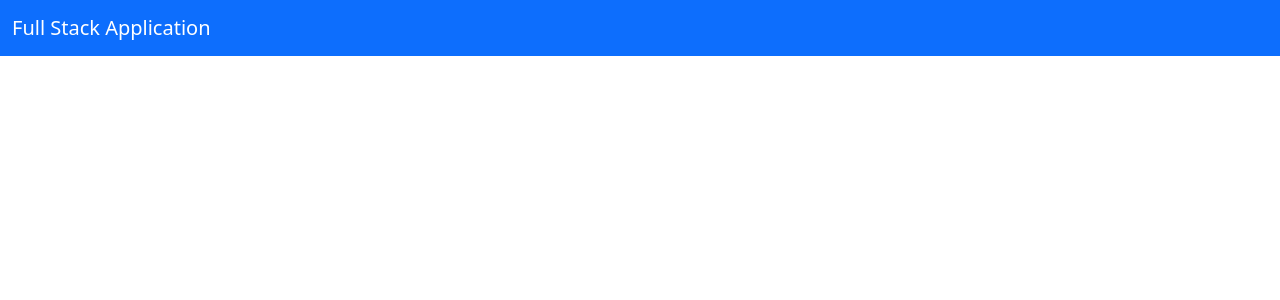
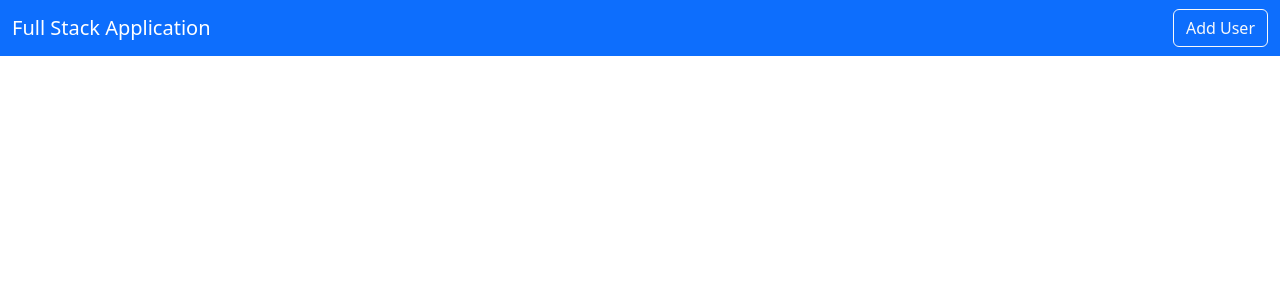
Before and after one commit to chocho77/fullstackapp, a React (Create React App) app in the folder fullstackappone/fullstack-fronted/fullstack-front/: page / in a window 1280 px wide. Shown: the top 300 px of the page. Built offline with nearby package versions, Linux system fonts and the light colour scheme.

Commit message:
Update Navbar.js

```diff
--- a/fullstackappone/fullstack-fronted/fullstack-front/src/layout/Navbar.js
+++ b/fullstackappone/fullstack-fronted/fullstack-front/src/layout/Navbar.js
@@ -9,6 +9,8 @@ export default function Navbar() {
                     <button className="navbar-toggler" type="button" data-bs-toggle="collapse" data-bs-target="#navbarSupportedContent" aria-controls="navbarSupportedContent" aria-expanded="false" aria-label="Toggle navigation">
                         <span className="navbar-toggler-icon"></span>
                     </button>
+
+                    <button className="btn btn-outline-light">Add User</button>
                 </div>
             </nav>
         </div>
```
